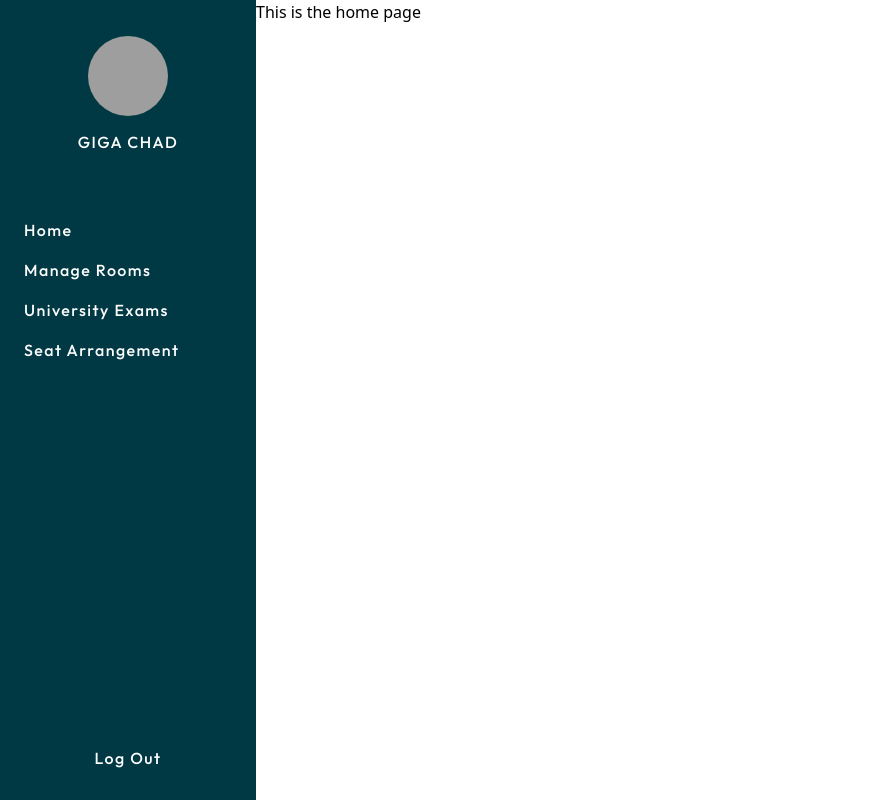
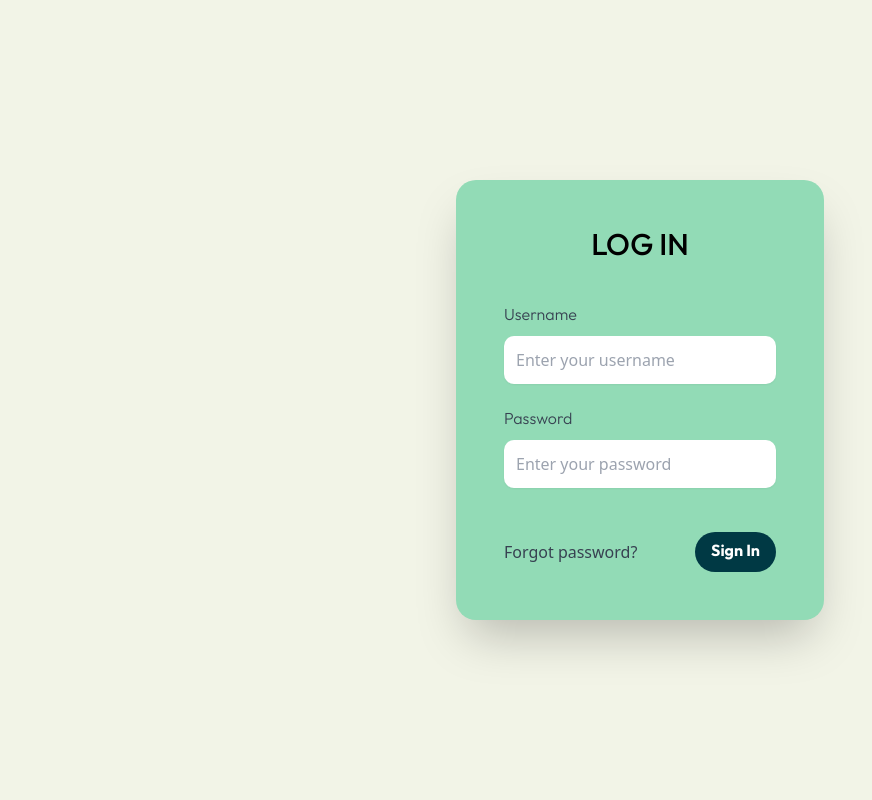
Before and after one commit to Sudhi27Krishna/Exam-Seat-Arrangement-System, a React (Create React App) app: page / in a window 1280 px wide. Shown: the whole page, without its empty margins (0-872 px from the left). Built offline with nearby package versions, Linux system fonts and the light colour scheme; grey boxes are pictures that could not be loaded.

Commit message:
minor changes to routes

```diff
--- a/src/components/App.jsx
+++ b/src/components/App.jsx
@@ -1,5 +1,5 @@
 import React from "react";
-// import Login from "./Login";
+import Login from "./Login";
 import Layout from "./Layout";
 import Home from "./Home";
 import ManageRoom from "./ManageRoom";
@@ -10,8 +10,9 @@ import { Route, Routes } from 'react-router-dom';
 function App() {
   return (
     <Routes>
+      <Route path="/" element={<Login />} />
       <Route path="/" element={<Layout />}>
-        <Route index element={<Home />} />
+        <Route path="home" element={<Home />} />
         <Route path="manage-room" element={<ManageRoom />} />
         <Route path="university-exam" element={<UniversityExam />} />
         <Route path="seat-allocation" element={<SeatAllocation />} />
--- a/src/components/Login.jsx
+++ b/src/components/Login.jsx
@@ -1,4 +1,5 @@
 import React from "react";
+import { Link } from 'react-router-dom';
 
 export default function Login() {
     return (
@@ -20,11 +21,12 @@ export default function Login() {
                     </div>
                     <div className="flex justify-between items-center pt-5 pb-0">
                         <a className="text-gray-700 hover:text-gray-500" href="/">Forgot password?</a>
-                        <button
+                        <Link to="home"><button
                             className="bg-green-medium hover:bg-green-light text-white font-Outfit-Bold py-2 px-4 rounded-[20px] focus:outline-none focus:shadow-outline"
                             type="submit">
                             Sign In
                         </button>
+                        </Link>
                     </div>
                 </form>
             </div>
--- a/src/components/NavBar.jsx
+++ b/src/components/NavBar.jsx
@@ -10,14 +10,14 @@ export default function NavBar() {
             </div>
 
             <div className="flex flex-col items-start justify-start h-full py-5">
-                <Link to="/" className="font-Outfit-Medium tracking-needed text-white hover:bg-green-light  py-2 px-6 w-full">Home</Link>
+                <Link to="home" className="font-Outfit-Medium tracking-needed text-white hover:bg-green-light  py-2 px-6 w-full">Home</Link>
                 <Link to="manage-room" className="font-Outfit-Medium tracking-needed text-white hover:bg-green-light py-2 px-6 w-full">Manage Rooms</Link>
                 <Link to="university-exam" className="font-Outfit-Medium tracking-needed text-white hover:bg-green-light py-2 px-6 w-full">University Exams</Link>
                 <Link to="seat-allocation" className="font-Outfit-Medium tracking-needed text-white hover:bg-green-light py-2 px-6 w-full">Seat Arrangement</Link>
                 <div className="flex-grow"></div> {/*adds a spacer to push logout to the bottom*/}
-                <a href="/" className="font-Outfit-Medium tracking-needed text-white text-center hover:bg-green-light py-2 px-6 w-full">
+                <Link to="/" className="font-Outfit-Medium tracking-needed text-white text-center hover:bg-green-light py-2 px-6 w-full">
                     Log Out
-                </a>
+                </Link>
             </div>
         </div>
     );
```
